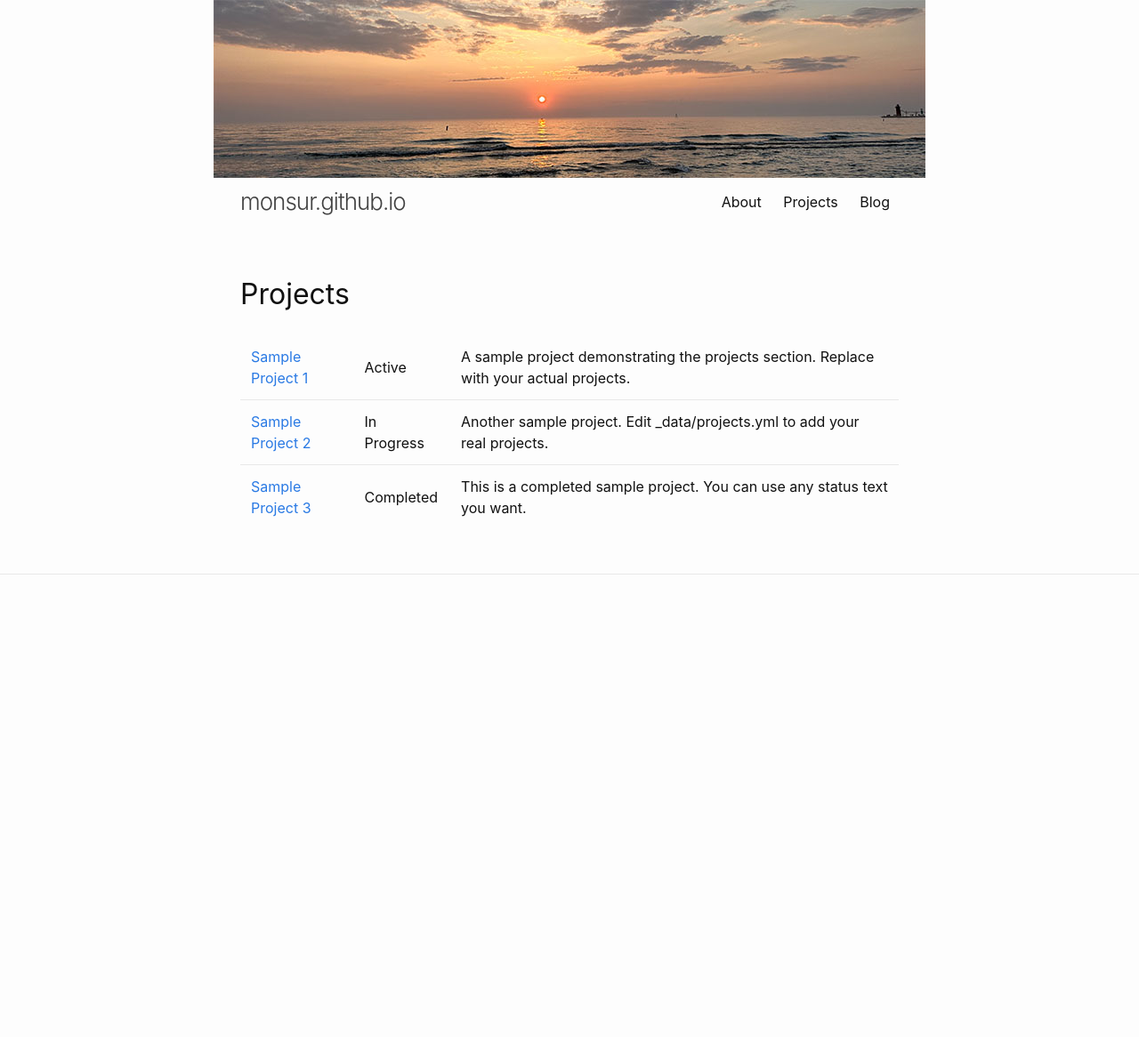
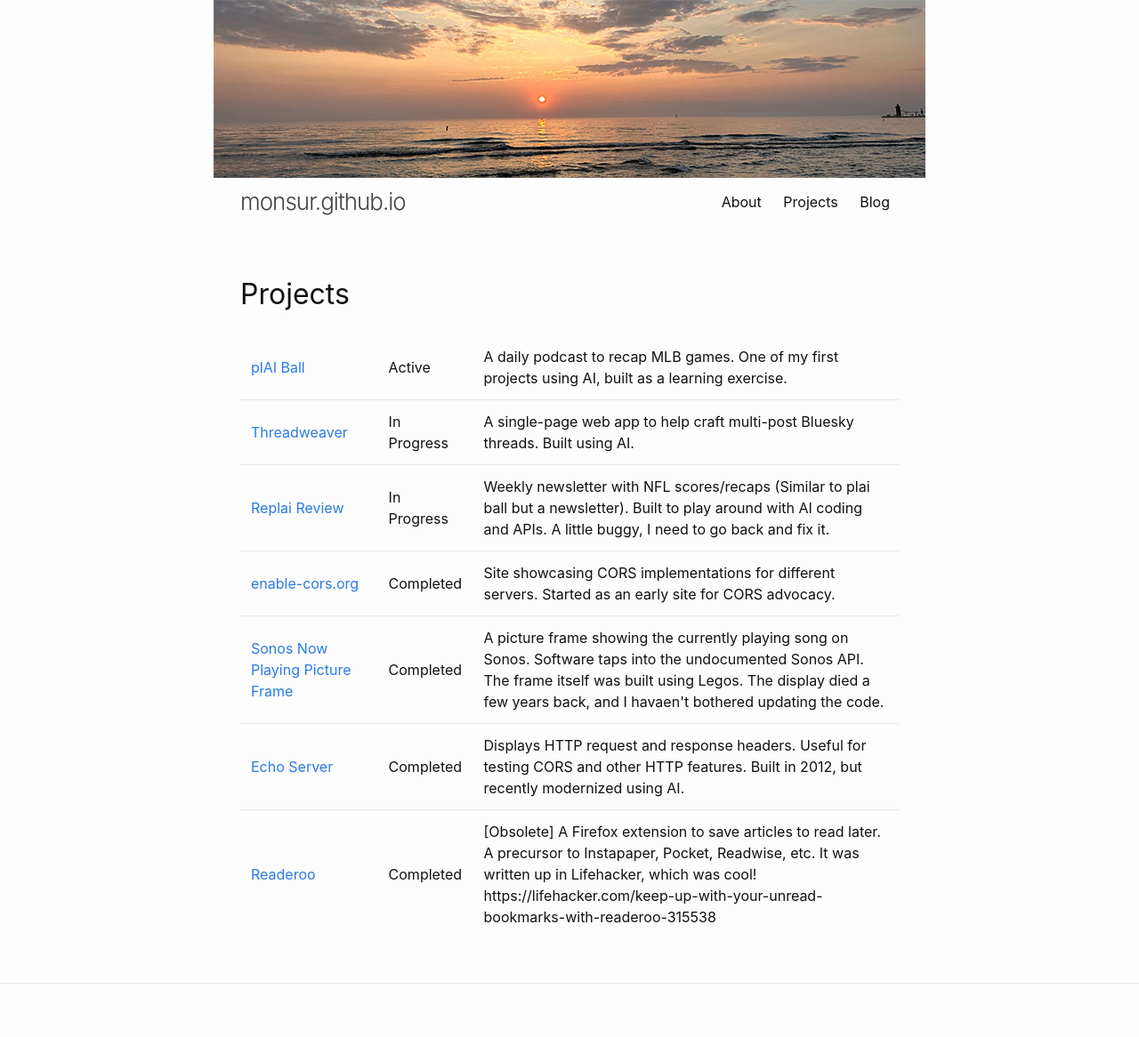
Before and after one commit to monsur/monsur.github.io, a Jekyll site: the page built from projects.html, in a window 1280 px wide. Shown: the whole page at 89% size. Built offline with Jekyll 4.4.1, drawn with Linux system fonts in a browser that asks for light colours; before the commit the page ends 900 px from its top, so only the background shows below that.

Commit message:
Adding projects.

```diff
--- a/_data/projects.yml
+++ b/_data/projects.yml
@@ -1,14 +1,34 @@
-- name: "Sample Project 1"
-  url: "https://github.com/monsur/sample-project-1"
+- name: "plAI Ball"
+  url: "http://www.plai-ball.com/"
   status: "Active"
-  details: "A sample project demonstrating the projects section. Replace with your actual projects."
+  details: "A daily podcast to recap MLB games. One of my first projects using AI, built as a learning exercise."
 
-- name: "Sample Project 2"
-  url: "https://github.com/monsur/sample-project-2"
+- name: "Threadweaver"
+  url: "https://github.com/monsur/threadweaver"
   status: "In Progress"
-  details: "Another sample project. Edit _data/projects.yml to add your real projects."
+  details: "A single-page web app to help craft multi-post Bluesky threads. Built using AI."
 
-- name: "Sample Project 3"
-  url: "https://github.com/monsur/sample-project-3"
+- name: "Replai Review"
+  url: "https://github.com/monsur/replai-review"
+  status: "In Progress"
+  details: "Weekly newsletter with NFL scores/recaps (Similar to plai ball but a newsletter). Built to play around with AI coding and APIs. A little buggy, I need to go back and fix it."
+
+- name: "enable-cors.org"
+  url: "https://enable-cors.org"
   status: "Completed"
-  details: "This is a completed sample project. You can use any status text you want."
+  details: "Site showcasing CORS implementations for different servers. Started as an early site for CORS advocacy."
+
+- name: "Sonos Now Playing Picture Frame"
+  url: "https://github.com/monsur/sonos-now-playing"
+  status: "Completed"
+  details: "A picture frame showing the currently playing song on Sonos. Software taps into the undocumented Sonos API. The frame itself was built using Legos. The display died a few years back, and I havaen't bothered updating the code."
+
+- name: "Echo Server"
+  url: "https://github.com/monsur/echo-server"
+  status: "Completed"
+  details: "Displays HTTP request and response headers. Useful for testing CORS and other HTTP features. Built in 2012, but recently modernized using AI."
+
+- name: "Readeroo"
+  url: "https://github.com/monsur/readeroo"
+  status: "Completed"
+  details: "[Obsolete] A Firefox extension to save articles to read later. A precursor to Instapaper, Pocket, Readwise, etc. It was written up in Lifehacker, which was cool! https://lifehacker.com/keep-up-with-your-unread-bookmarks-with-readeroo-315538"
```
